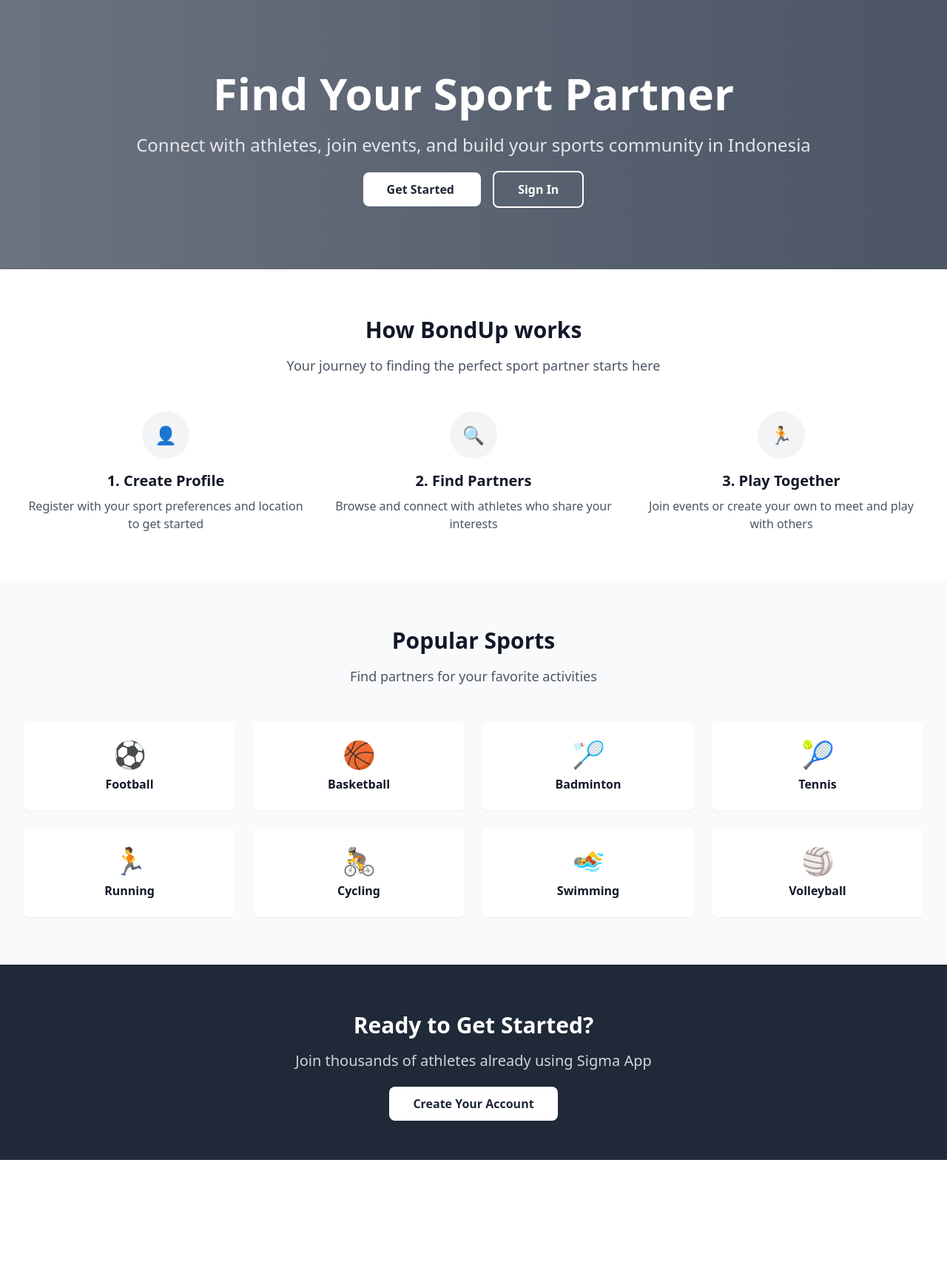
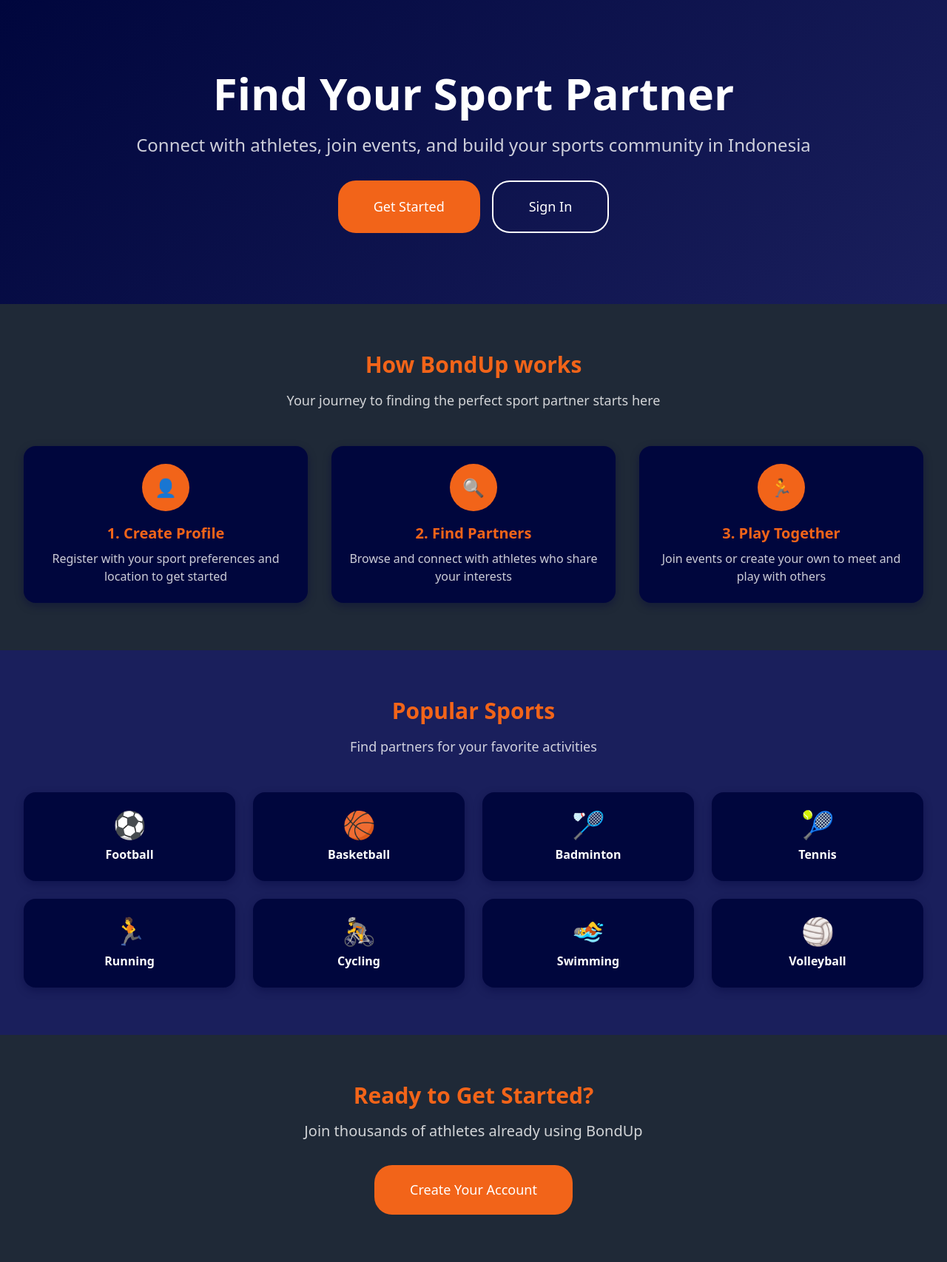
Before and after one commit to pbp-kelompok-e5/sigma-app, a Django app: page / in a window 1280 px wide. Shown: the part 65-1771 px from the top of the page at 74% size. Before the commit the page ends 1633 px from the top, so only its background shows below. Run offline with Django 5.2, Linux system fonts and the light colour scheme; some libraries are stand-ins or nearby versions.

Commit message:
refactor: landing page using design system

```diff
--- a/authentication/templates/authentication/home.html
+++ b/authentication/templates/authentication/home.html
@@ -4,20 +4,20 @@
 
 {% block content %}
 <!-- Hero Section -->
-<div class="bg-gradient-to-r from-gray-500 to-gray-600 text-white">
+<div style="background: linear-gradient(135deg, var(--deep-sea) 0%, var(--deep-sea-light) 100%);" class="text-white">
     <div class="max-w-7xl mx-auto px-4 sm:px-6 lg:px-8 py-24">
         <div class="text-center">
-            <h1 class="text-4xl md:text-6xl font-bold mb-6">
+            <h1 class="text-4xl md:text-6xl font-bold mb-6" style="color: white;">
                 Find Your Sport Partner
             </h1>
-            <p class="text-xl md:text-2xl mb-8 text-gray-200">
+            <p class="text-xl md:text-2xl mb-8 text-white/80">
                 Connect with athletes, join events, and build your sports community in Indonesia
             </p>
-            <div class="space-x-4">
-                <a href="{% url 'authentication:register' %}" class="bg-white text-gray-800 px-8 py-3 rounded-lg font-semibold hover:bg-gray-100 transition duration-200">
+            <div class="flex flex-wrap gap-4 justify-center">
+                <a href="{% url 'authentication:register' %}" class="btn btn-primary btn-lg">
                     Get Started
                 </a>
-                <a href="{% url 'authentication:login' %}" class="border-2 border-white text-white px-8 py-3 rounded-lg font-semibold hover:bg-white hover:text-gray-800 transition duration-200">
+                <a href="{% url 'authentication:login' %}" class="btn btn-outline btn-lg" style="color: white; border-color: white;">
                     Sign In
                 </a>
             </div>
@@ -26,84 +26,84 @@
 </div>
 
 <!-- Features Section -->
-<div class="py-16 bg-white">
+<div class="py-16 bg-gray-800">
     <div class="max-w-7xl mx-auto px-4 sm:px-6 lg:px-8">
         <div class="text-center mb-12">
-            <h2 class="text-3xl font-bold text-gray-900 mb-4">How BondUp works</h2>
-            <p class="text-lg text-gray-600">Your journey to finding the perfect sport partner starts here</p>
+            <h2 class="text-3xl font-bold mb-4" style="color: var(--orange-sport);">How BondUp works</h2>
+            <p class="text-lg text-white/80">Your journey to finding the perfect sport partner starts here</p>
         </div>
 
         <div class="grid grid-cols-1 md:grid-cols-2 lg:grid-cols-3 gap-8">
             <!-- Step 1 -->
-            <div class="text-center">
-                <div class="bg-gray-100 rounded-full w-16 h-16 flex items-center justify-center mx-auto mb-4">
+            <div class="card-deep-sea text-center">
+                <div class="rounded-full w-16 h-16 flex items-center justify-center mx-auto mb-4" style="background: var(--orange-sport);">
                     <span class="text-2xl">👤</span>
                 </div>
-                <h3 class="text-xl font-semibold text-gray-900 mb-2">1. Create Profile</h3>
-                <p class="text-gray-600">Register with your sport preferences and location to get started</p>
+                <h3 class="text-xl font-semibold mb-2" style="color: var(--orange-sport);">1. Create Profile</h3>
+                <p class="text-white/80">Register with your sport preferences and location to get started</p>
             </div>
 
             <!-- Step 2 -->
-            <div class="text-center">
-                <div class="bg-gray-100 rounded-full w-16 h-16 flex items-center justify-center mx-auto mb-4">
+            <div class="card-deep-sea text-center">
+                <div class="rounded-full w-16 h-16 flex items-center justify-center mx-auto mb-4" style="background: var(--orange-sport);">
                     <span class="text-2xl">🔍</span>
                 </div>
-                <h3 class="text-xl font-semibold text-gray-900 mb-2">2. Find Partners</h3>
-                <p class="text-gray-600">Browse and connect with athletes who share your interests</p>
+                <h3 class="text-xl font-semibold mb-2" style="color: var(--orange-sport);">2. Find Partners</h3>
+                <p class="text-white/80">Browse and connect with athletes who share your interests</p>
             </div>
 
             <!-- Step 3 -->
-            <div class="text-center">
-                <div class="bg-gray-100 rounded-full w-16 h-16 flex items-center justify-center mx-auto mb-4">
+            <div class="card-deep-sea text-center">
+                <div class="rounded-full w-16 h-16 flex items-center justify-center mx-auto mb-4" style="background: var(--orange-sport);">
                     <span class="text-2xl">🏃</span>
                 </div>
-                <h3 class="text-xl font-semibold text-gray-900 mb-2">3. Play Together</h3>
-                <p class="text-gray-600">Join events or create your own to meet and play with others</p>
+                <h3 class="text-xl font-semibold mb-2" style="color: var(--orange-sport);">3. Play Together</h3>
+                <p class="text-white/80">Join events or create your own to meet and play with others</p>
             </div>
         </div>
     </div>
 </div>
 
 <!-- Sports Section -->
-<div class="py-16 bg-gray-50">
+<div class="py-16" style="background-color: var(--deep-sea-light);">
     <div class="max-w-7xl mx-auto px-4 sm:px-6 lg:px-8">
         <div class="text-center mb-12">
-            <h2 class="text-3xl font-bold text-gray-900 mb-4">Popular Sports</h2>
-            <p class="text-lg text-gray-600">Find partners for your favorite activities</p>
+            <h2 class="text-3xl font-bold mb-4" style="color: var(--orange-sport);">Popular Sports</h2>
+            <p class="text-lg text-white/80">Find partners for your favorite activities</p>
         </div>
 
         <div class="grid grid-cols-2 md:grid-cols-4 gap-6">
-            <div class="bg-white rounded-lg p-6 text-center shadow-sm hover:shadow-md transition duration-200">
+            <div class="card-deep-sea text-center">
                 <div class="text-4xl mb-2">⚽</div>
-                <h3 class="font-semibold text-gray-900">Football</h3>
+                <h3 class="font-semibold text-white">Football</h3>
             </div>
-            <div class="bg-white rounded-lg p-6 text-center shadow-sm hover:shadow-md transition duration-200">
+            <div class="card-deep-sea text-center">
                 <div class="text-4xl mb-2">🏀</div>
-                <h3 class="font-semibold text-gray-900">Basketball</h3>
+                <h3 class="font-semibold text-white">Basketball</h3>
             </div>
-            <div class="bg-white rounded-lg p-6 text-center shadow-sm hover:shadow-md transition duration-200">
+            <div class="card-deep-sea text-center">
                 <div class="text-4xl mb-2">🏸</div>
-                <h3 class="font-semibold text-gray-900">Badminton</h3>
+                <h3 class="font-semibold text-white">Badminton</h3>
             </div>
-            <div class="bg-white rounded-lg p-6 text-center shadow-sm hover:shadow-md transition duration-200">
+            <div class="card-deep-sea text-center">
                 <div class="text-4xl mb-2">🎾</div>
-                <h3 class="font-semibold text-gray-900">Tennis</h3>
+                <h3 class="font-semibold text-white">Tennis</h3>
             </div>
-            <div class="bg-white rounded-lg p-6 text-center shadow-sm hover:shadow-md transition duration-200">
+            <div class="card-deep-sea text-center">
                 <div class="text-4xl mb-2">🏃</div>
-                <h3 class="font-semibold text-gray-900">Running</h3>
+                <h3 class="font-semibold text-white">Running</h3>
             </div>
-            <div class="bg-white rounded-lg p-6 text-center shadow-sm hover:shadow-md transition duration-200">
+            <div class="card-deep-sea text-center">
                 <div class="text-4xl mb-2">🚴</div>
-                <h3 class="font-semibold text-gray-900">Cycling</h3>
+                <h3 class="font-semibold text-white">Cycling</h3>
             </div>
-            <div class="bg-white rounded-lg p-6 text-center shadow-sm hover:shadow-md transition duration-200">
+            <div class="card-deep-sea text-center">
                 <div class="text-4xl mb-2">🏊</div>
-                <h3 class="font-semibold text-gray-900">Swimming</h3>
+                <h3 class="font-semibold text-white">Swimming</h3>
             </div>
-            <div class="bg-white rounded-lg p-6 text-center shadow-sm hover:shadow-md transition duration-200">
+            <div class="card-deep-sea text-center">
                 <div class="text-4xl mb-2">🏐</div>
-                <h3 class="font-semibold text-gray-900">Volleyball</h3>
+                <h3 class="font-semibold text-white">Volleyball</h3>
             </div>
         </div>
     </div>
@@ -112,9 +112,9 @@
 <!-- CTA Section -->
 <div class="py-16 bg-gray-800 text-white">
     <div class="max-w-7xl mx-auto px-4 sm:px-6 lg:px-8 text-center">
-        <h2 class="text-3xl font-bold mb-4">Ready to Get Started?</h2>
-        <p class="text-xl text-gray-300 mb-8">Join thousands of athletes already using Sigma App</p>
-        <a href="{% url 'authentication:register' %}" class="bg-white text-gray-800 px-8 py-3 rounded-lg font-semibold hover:bg-gray-100 transition duration-200">
+        <h2 class="text-3xl font-bold mb-4" style="color: var(--orange-sport);">Ready to Get Started?</h2>
+        <p class="text-xl text-white/80 mb-8">Join thousands of athletes already using BondUp</p>
+        <a href="{% url 'authentication:register' %}" class="btn btn-primary btn-lg">
             Create Your Account
         </a>
     </div>
```
